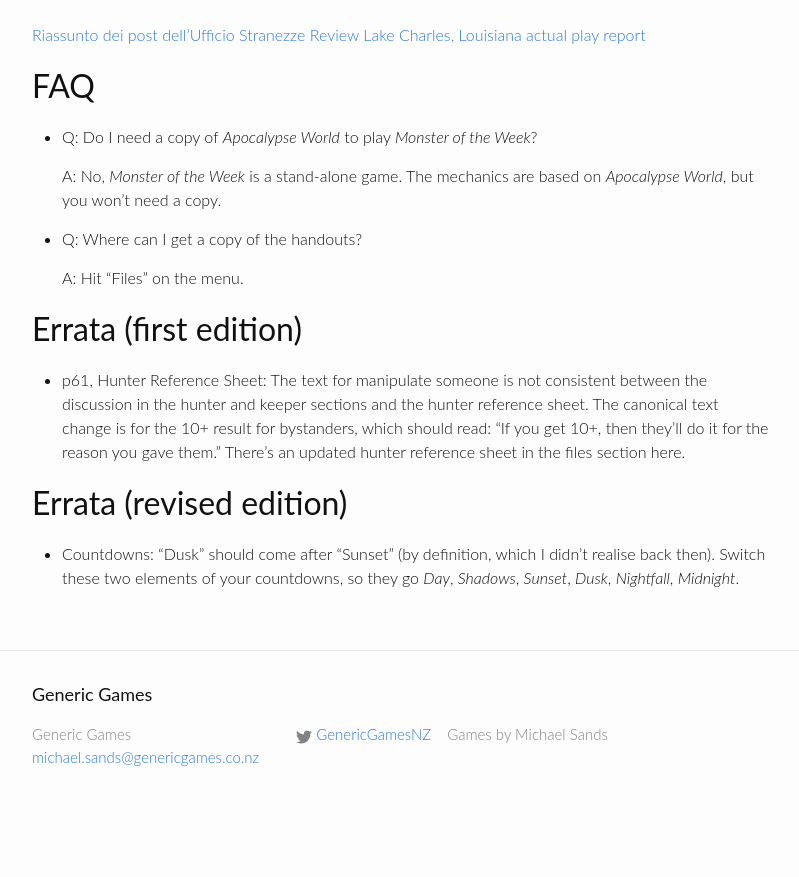
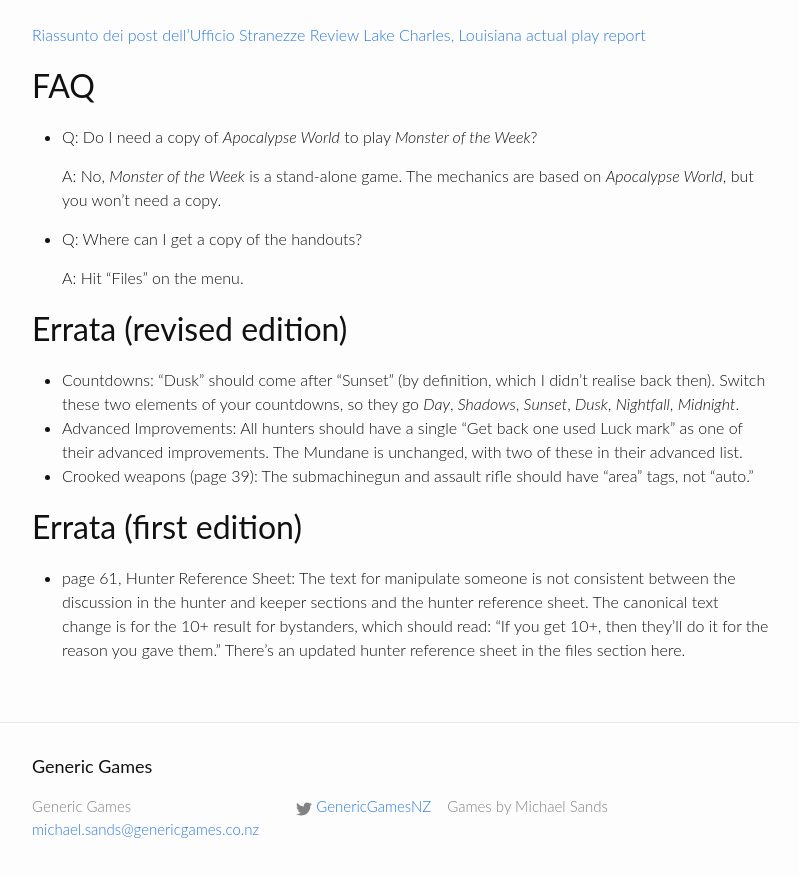
Before and after one commit to michael-sands/generic_games_site, a Jekyll site: the page built from motw.md, in a window 1280 px wide and 900 px high, scrolled down 1958 px. Shown: the top 877 px of the window, without its empty margins (238-1037 px from the left). Built offline with Jekyll 4.4.1, drawn with Linux system fonts in a browser that asks for light colours; before the commit the page ends 2786 px from its top, so only the background shows below that.

Commit message:
add a couple of new errata

```diff
--- a/motw.md
+++ b/motw.md
@@ -94,12 +94,14 @@
   A: Hit "Files" on the menu.
 
 
-Errata (first edition)
-----------------------
-
-* p61, Hunter Reference Sheet: The text for manipulate someone is not consistent between the discussion in the hunter and keeper sections and the hunter reference sheet. The canonical text change is for the 10+ result for bystanders, which should read: "If you get 10+, then they'll do it for the reason you gave them." There's an updated hunter reference sheet in the files section here.
-
 Errata (revised edition)
 ----------------------
 
 * Countdowns: "Dusk" should come after "Sunset" (by definition, which I didn't realise back then). Switch these two elements of your countdowns, so they go *Day*, *Shadows*, *Sunset*, *Dusk*, *Nightfall*, *Midnight*.
+* Advanced Improvements: All hunters should have a single "Get back one used Luck mark" as one of their advanced improvements. The Mundane is unchanged, with two of these in their advanced list.
+* Crooked weapons (page 39): The submachinegun and assault rifle should have "area" tags, not "auto."
+
+Errata (first edition)
+----------------------
+
+* page 61, Hunter Reference Sheet: The text for manipulate someone is not consistent between the discussion in the hunter and keeper sections and the hunter reference sheet. The canonical text change is for the 10+ result for bystanders, which should read: "If you get 10+, then they'll do it for the reason you gave them." There's an updated hunter reference sheet in the files section here.
```
